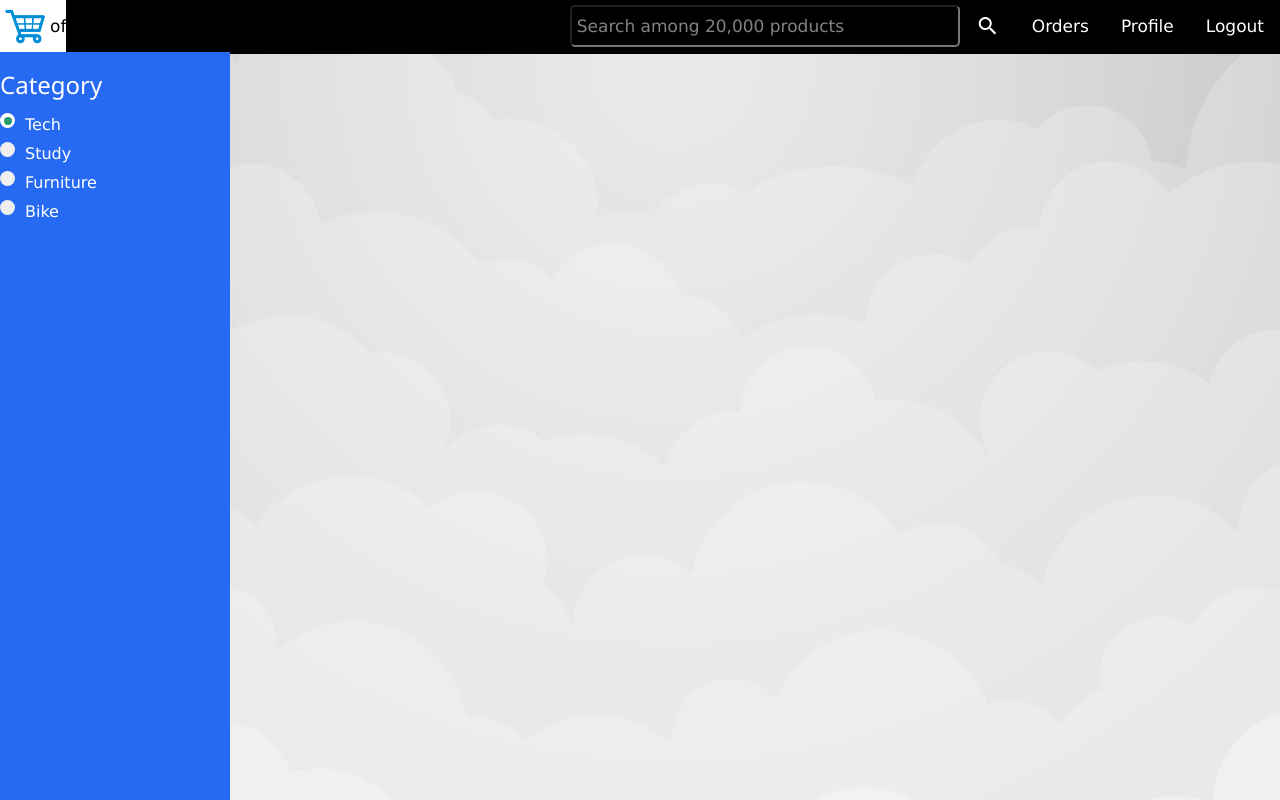
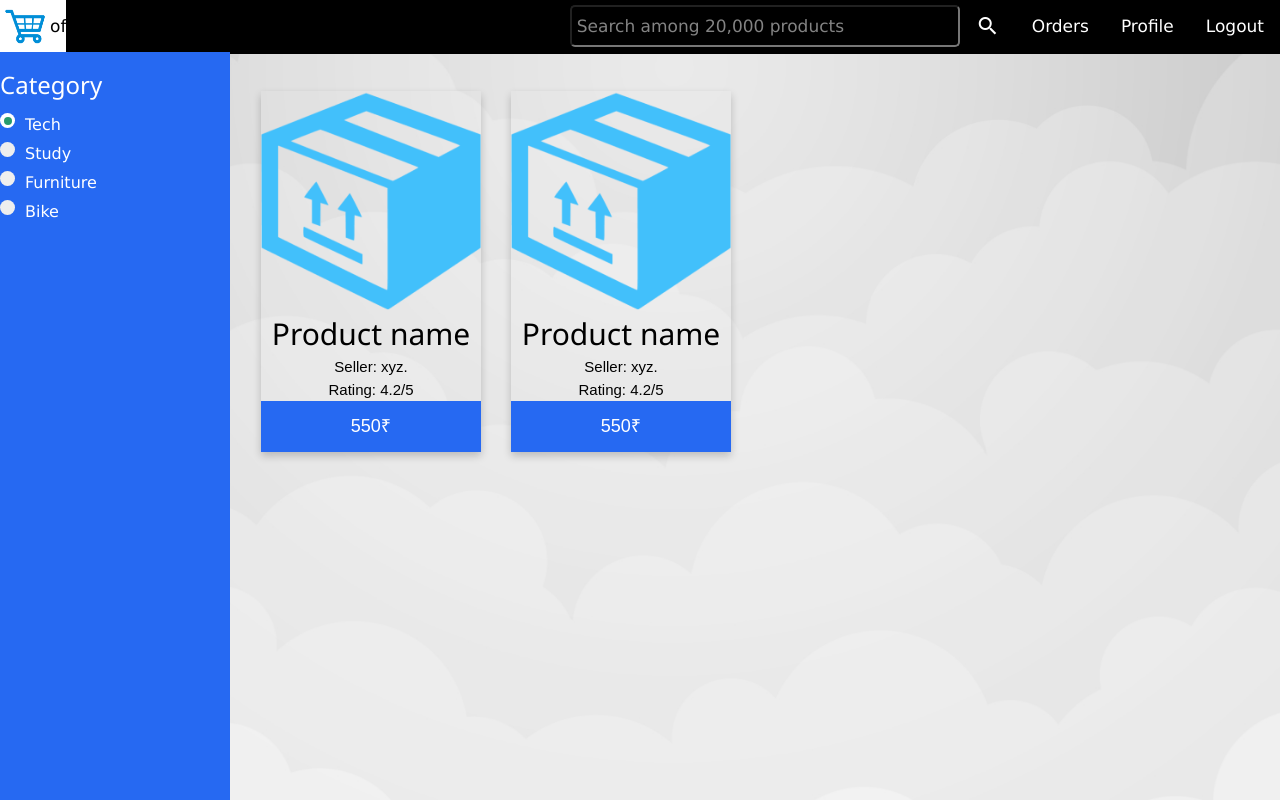
Before and after one commit to soumik1998/IIITSKart, a Django app: a page that uses IIITSKART/cart/templates/cart/search.html in a window 1280 px wide. Run offline with Django 3.2, Linux system fonts and the light colour scheme; some libraries are stand-ins or nearby versions.

Commit message:
Search Template Done

```diff
--- a/IIITSKART/cart/templates/cart/dashboard.html
+++ b/IIITSKART/cart/templates/cart/dashboard.html
@@ -26,7 +26,7 @@
   <a href="{% url 'cart:profile' %}">Profile</a>
   <a href="#contact">Orders</a>
   <a href="{% url 'cart:search' %}" style="padding: 0px 0px;" ><i class="material-icons" >search</i></a>
-  <input type="text" placeholder="Search among 20,000 products">
+  <input style="border:1px solid #fff;" type="text" placeholder="Search among 20,000 products">
 </div>
 
 <div class="main" style="color:white;">
--- a/IIITSKART/cart/templates/cart/profile.html
+++ b/IIITSKART/cart/templates/cart/profile.html
@@ -233,7 +233,7 @@ input:focus ~ .highlight {
   <a href="{% url 'cart:profile' %}">Profile</a>
   <a href="#contact">Orders</a>
   <a href="{% url 'cart:search' %}" style="padding: 0px 0px;" ><i class="material-icons" >search</i></a>
-  <input type="text" placeholder="Search among 20,000 products">
+  <input style="border:1px solid #fff;" type="text" placeholder="Search among 20,000 products">
 </div>
 
 <div id="overlay_edit" >
@@ -290,7 +290,7 @@ input:focus ~ .highlight {
 
   </button>
     </td></center>
-    <td  colspan="2"><h2 style="color: #000;"><br>Name:<br><br>Email:<br><br>Username:<br><br>Address:</h2><<br><br>
+    <td  colspan="2"><h2 style="color: #000;"><br>Name:<br><br>Email:<br><br>Username: {{ request.user.username }}<br><br>Address:</h2><<br><br>
       <button onclick="on_edit()"  class="button buttonBlue" style="width: 35%;margin-left: 147px;margin-top: 0px;">Edit other info
 
     <div class="ripples buttonRipples"><span class="ripplesCircle"></span></div>
--- a/IIITSKART/cart/templates/cart/search.html
+++ b/IIITSKART/cart/templates/cart/search.html
@@ -10,6 +10,36 @@
     <script src="https://ajax.googleapis.com/ajax/libs/jquery/3.1.1/jquery.min.js"></script>
 
   <title>iiits cart</title>
+    <style>
+        .card {
+  box-shadow: 0 4px 8px 0 rgba(0, 0, 0, 0.2);
+  max-width: 220px;
+  margin: auto 1em ;
+  text-align: center;
+  font-family: arial;
+            float: left;
+  transition: 0.3s;
+}
+
+.card button {
+  border: none;
+  outline: 0;
+  padding: 12px;
+  color: white;
+  background-color: #2669F2;
+  text-align: center;
+  cursor: pointer;
+  width: 100%;
+  font-size: 18px;
+}
+.card:hover {
+    box-shadow: 0px 0px 20px 1px rgba(63,167,245,0.9);
+}
+
+.card button:hover {
+  opacity: 0.8;
+}
+    </style>
 
 </head>
 
@@ -51,10 +81,28 @@
 </div>
 
 <div class="main" style="color:white; margin-left: 230px;">
- <center>
 
- <br><br><br><br>
- </center>
+ <br><br>
+
+    <div class="card">
+         <a href="{% url 'cart:search' %}" style="position: relative;top: 0; left: 0;height: 100%; width: 100%;text-decoration: none">
+  <img src="{% static 'cart/product_default.png' %}" alt="product image not available" style="width:100%">
+  <h2 style="color: #000;display: inline;">Product name</h2>
+             <p style="color: #000;display: inline;"><br>Seller: xyz.<br>Rating: 4.2/5<br>
+  <button>550₹</button></p>
+</a>
+     </div>
+
+    <div class="card">
+         <a href="{% url 'cart:search' %}" style="position: relative;top: 0; left: 0;height: 100%; width: 100%;text-decoration: none">
+  <img src="{% static 'cart/product_default.png' %}" alt="product image not available" style="width:100%">
+  <h2 style="color: #000;display: inline;">Product name</h2>
+             <p style="color: #000;display: inline;"><br>Seller: xyz.<br>Rating: 4.2/5<br>
+  <button>550₹</button></p>
+</a>
+     </div>
+
+<p></p>
 </div>
 
 </body>
```
Also changed, not shown: IIITSKART/cart/static/cart/our.css (line endings or trailing spaces), IIITSKART/cart/static/cart/product_default.png (added).
